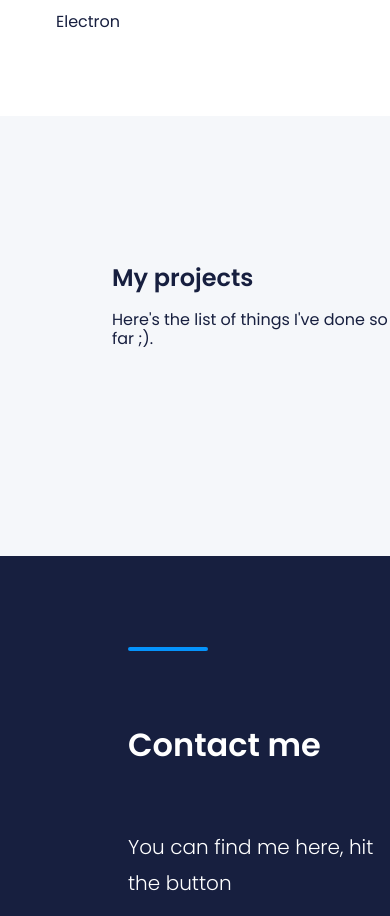
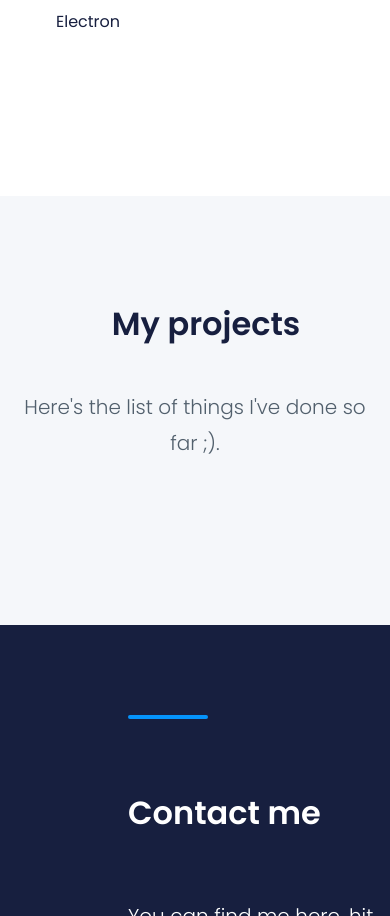
Before and after one commit to waveex/waveex.github.io, a website: page src/content/index.html in a window 390 px wide. Shown: the part 2377-3293 px from the top of the page. Drawn offline with nearby package versions, Linux system fonts and the light colour scheme; files that its build step writes are made by us from their sources; no server answers.

Commit message:
mediaQueries for projects section

```diff
--- a/src/scss/modules/projects.scss
+++ b/src/scss/modules/projects.scss
@@ -10,7 +10,7 @@
     &__header {
         padding-bottom: 4rem;
 
-        &__desription {
+        &--desription {
             text-decoration: none;
             font-style: normal;
             font-weight: 300;
@@ -18,7 +18,7 @@
             line-height: 2.25rem;
             color: $gray;
         }
-        &__title {
+        &--title {
             padding-bottom: 1rem;
             font-style: normal;
             font-weight: 600;
@@ -140,14 +140,30 @@
 
 }
 
-@media (max-width: 754px) {
+@media (max-width: 1000px) {
 .projects {
+    &__header{
+
+font-style: normal;
+font-weight: 600;
+font-size: 1.5rem;
+line-height: 2rem;
+text-align: center;
+&--title {
+
+text-align: center;
+}
+    }
+    &__container {
+        background-color: #F5F7FA;
+        padding: 5rem 1rem 5rem 1rem;
+    }
 &__list {
     display: flex;
     flex-direction: column;
 }
 &-list__item {
-    padding-bottom: 1rem;
+    margin-bottom: 1rem;
 }
 }
 
--- a/src/scss/modules/skills.scss
+++ b/src/scss/modules/skills.scss
@@ -77,7 +77,7 @@
         flex-direction: column;
         &_container {
             max-width: 100%;
-            padding: 7.5rem 0 0 1rem;
+            padding: 7.5rem 0 5rem 1rem;
             &__title {
                 padding-bottom: 12px;
                 text-align: center;
```
